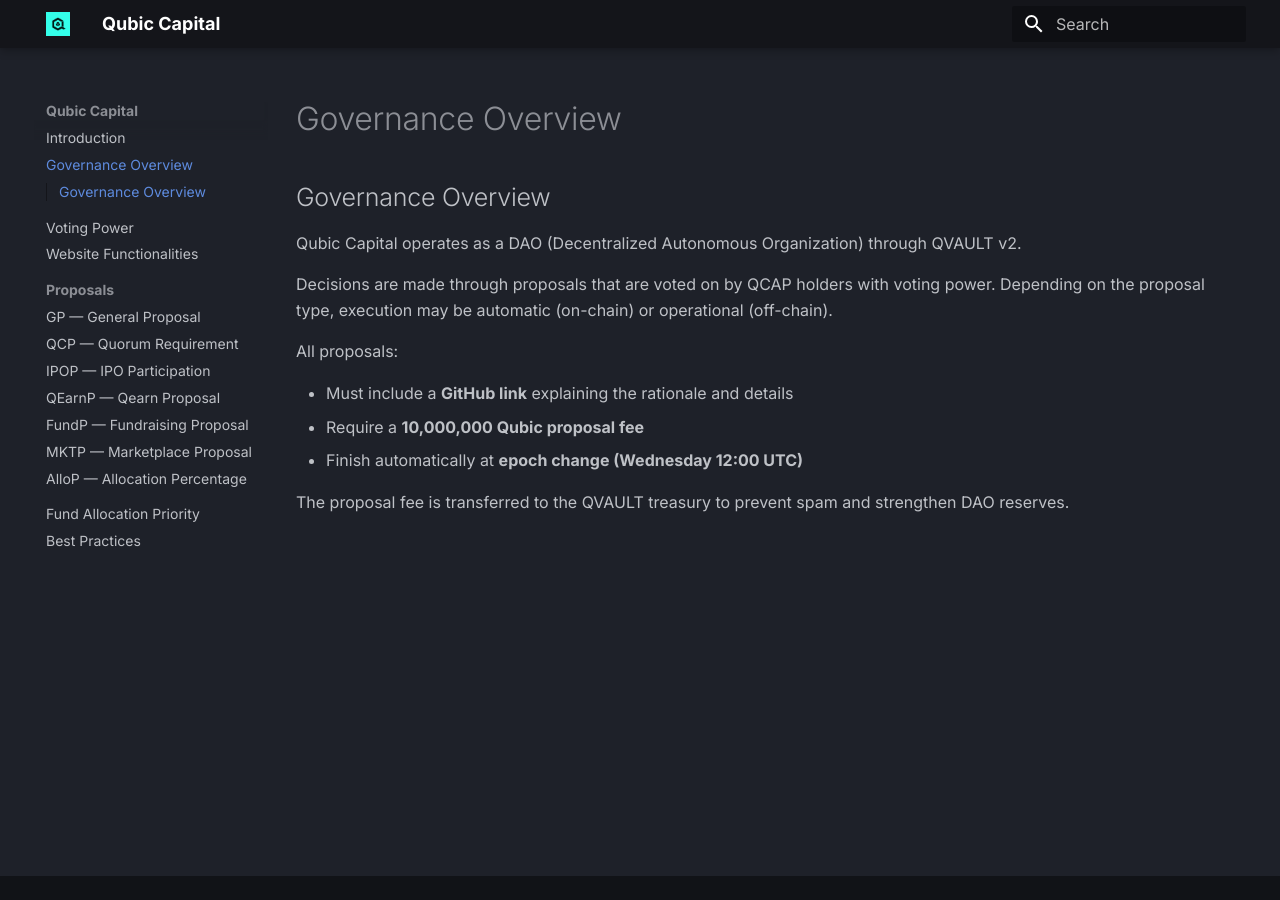
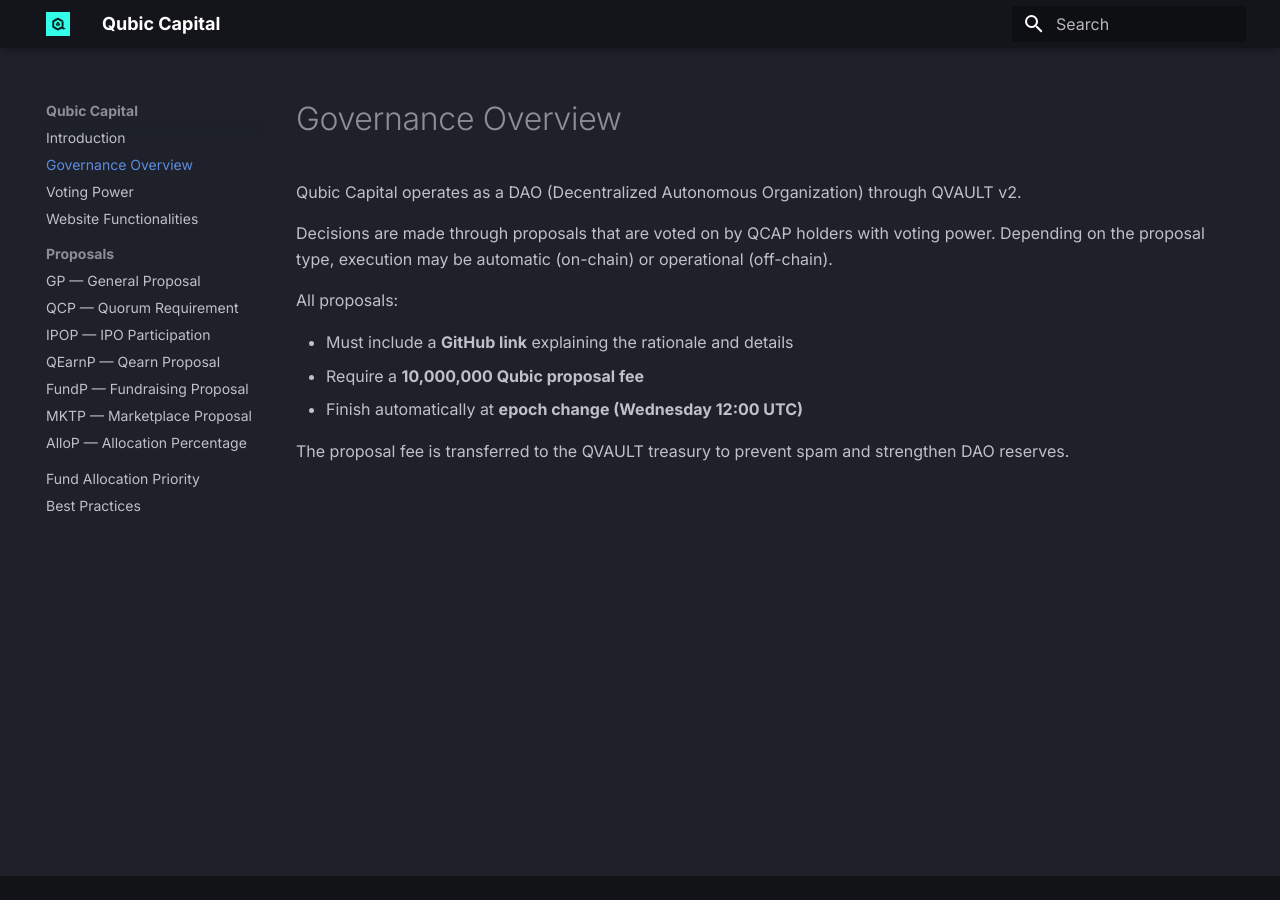
Before and after one commit to HermanToothrot10/qubic-capital-manual, an MkDocs documentation site: the page built from docs/governance.md, in a window 1280 px wide. Built offline with MkDocs 1.6.1 and Material for MkDocs 9.7.7, drawn with Linux system fonts in a browser that asks for light colours; some of the changed lines change nothing that is shown.

Commit message:
Update governance.md

```diff
--- a/docs/governance.md
+++ b/docs/governance.md
@@ -1,9 +1,4 @@
----
-hide:
-  - title
----
-
-## Governance Overview
+# Governance Overview
 
 Qubic Capital operates as a DAO (Decentralized Autonomous Organization) through QVAULT v2.
 
```
